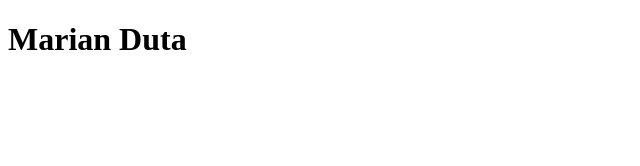
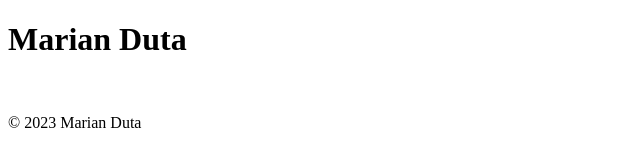
Before and after one commit to dumarian/capstone-project, a plain HTML site: page index.html in a window 1280 px wide. Shown: the whole page, without its empty margins (0-640 px from the left). Drawn offline with Linux system fonts and the light colour scheme.

Commit message:
Update index.html

```diff
--- a/index.html
+++ b/index.html
@@ -9,4 +9,7 @@
     <h1>Marian Duta</h1>
     <img /
   </body>
+  <footer>
+      <p>© 2023 Marian Duta</p>
+  </footer>
 </html>
```
